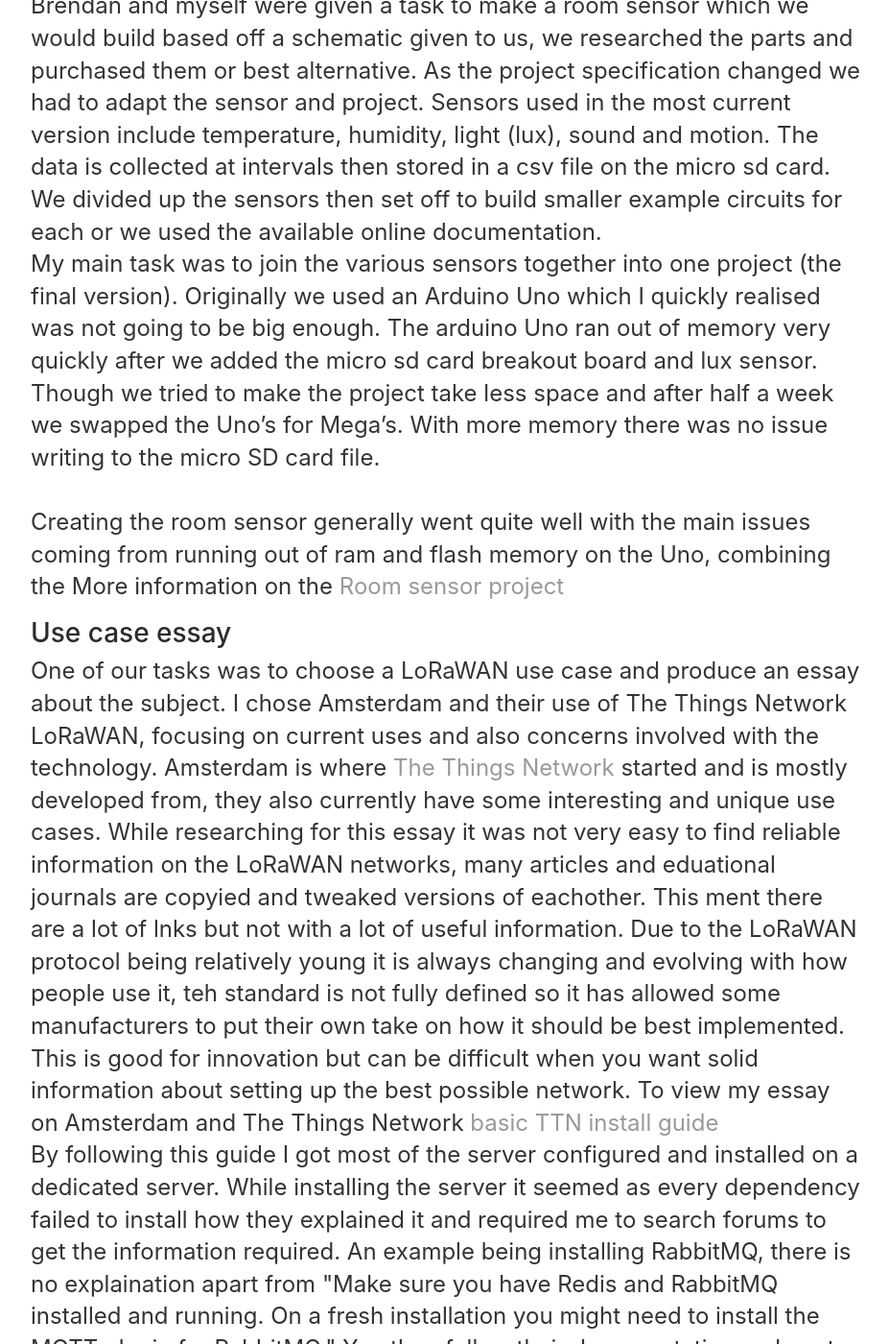
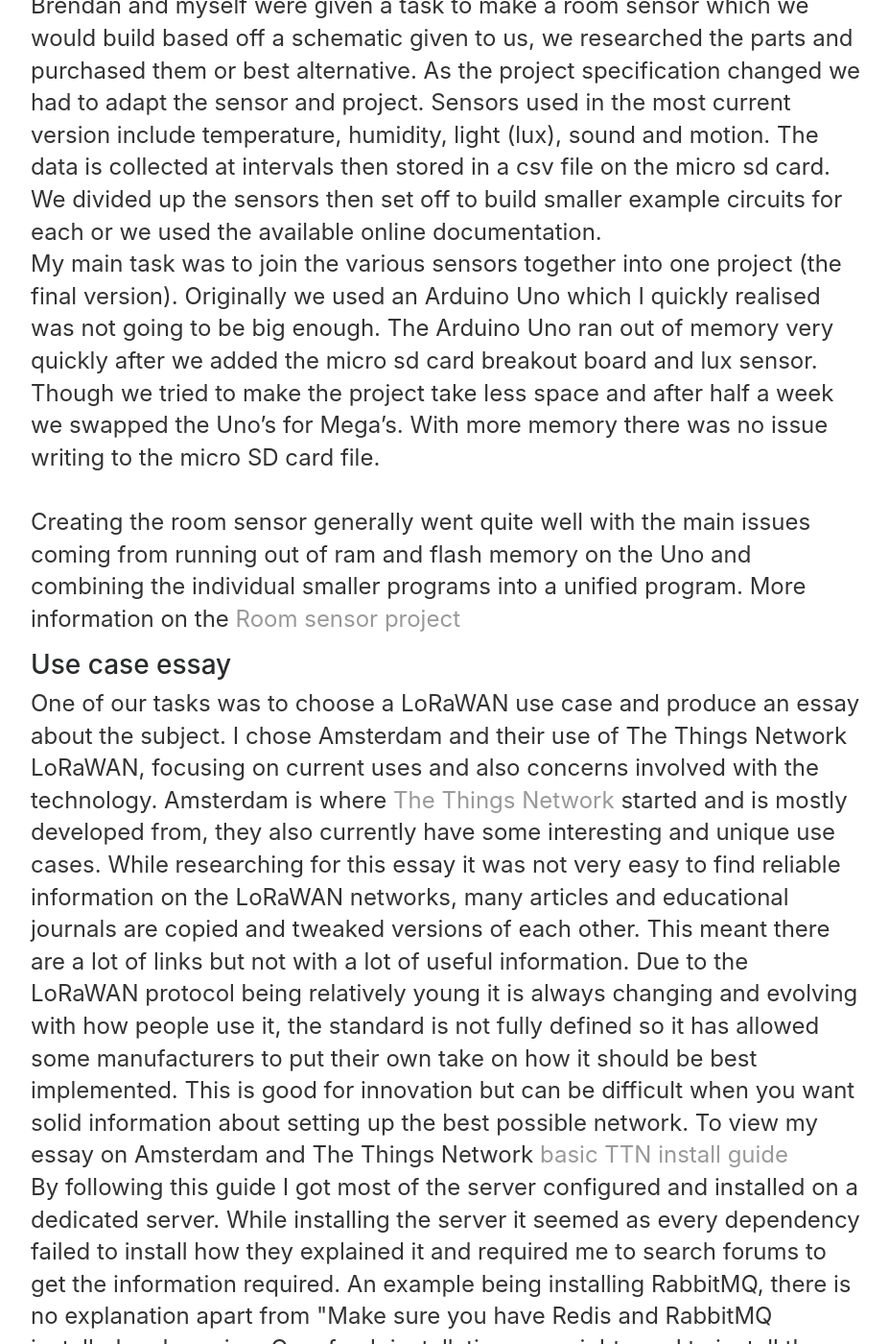
Before and after one commit to CampbellMcDowall/CampbellMcDowall.github.io, a Jekyll site: the page built from projectOne.html, in a window 1280 px wide and 1400 px high, scrolled down 2445 px. Shown: the whole window at 96% size, without its empty margins (175-1102 px from the left). Built offline with Jekyll 4.4.1, drawn with Linux system fonts in a browser that asks for light colours; nearby versions of some CDN libraries; some of the changed text lies outside the part shown.

Commit message:
spell checked

```diff
--- a/projectOne.html
+++ b/projectOne.html
@@ -48,9 +48,9 @@
 				Implementation of the gateways would potentially involve waterproofing, lightning protection, installation of the gateway on top of a building or other high structure.
 				For the installation it was likely that a professional would have to install it and permission would need to be granted.
 				<br><br>
-				The first gateway we purchased from Haxiot and unfortunatly it did not meet our expectations or as expected, code that was provided did not work properly and required the team to look
-				at and reconfigure the code to run.  It was not a good start tothe project and dampened spirits slightly.  Now we have a Multitech Conduit which I think is a good solution by Multitech
-				that will work great for our situation, it wasnt the most expensive option which will allow us to get more gateways
+				The first gateway we purchased from Haxiot and unfortunately it did not meet our expectations or as expected, code that was provided did not work properly and required the team to look
+				at and reconfigure the code to run.  It was not a good start to the project and dampened spirits slightly.  Now we have a Multitech Conduit which I think is a good solution by Multitech
+				that will work great for our situation, it wasn’t the most expensive option which will allow us to get more gateways
 				when required.  The gateway has a setting for New Zealand frequencies, it is more of an industrial solution than the Haxiot gateway and Multitech offer great support.
 			</p>
 			<div class="tasks">
@@ -64,10 +64,10 @@
 					The data is collected at intervals then stored in a csv file on the micro sd card.
 					We divided up the sensors then set off to build smaller example circuits for each or we used the available online documentation.
 					<br>My main task was to join the various sensors together into one project (the final version).  Originally we used an Arduino Uno which I quickly realised was not going to be big enough.
-					The arduino Uno ran out of memory very quickly after we added the micro sd card breakout board and lux sensor.  Though we tried to make the project take less space and after half a week we swapped the Uno’s for Mega’s.
+					The Arduino Uno ran out of memory very quickly after we added the micro sd card breakout board and lux sensor.  Though we tried to make the project take less space and after half a week we swapped the Uno’s for Mega’s.
 					With more memory there was no issue writing to the micro SD card file.<br><br>
-					Creating the room sensor generally went quite well with the main issues coming from running out of ram and flash memory on the Uno,
-					combining the
+					Creating the room sensor generally went quite well with the main issues coming from running out of ram and flash memory on the Uno and
+					combining the individual smaller programs into a unified program.
 					More information on the <a href="https://github.com/OtagoPolytechnic/ThingsNetworkDunedin/tree/gh-pages/development/roomSensor/megaSensor">Room sensor project</a>
 				</p>
 				<h3>Use case essay</h3>
@@ -75,23 +75,22 @@
 					One of our tasks was to choose a LoRaWAN use case and produce an essay about the subject.
 					I chose Amsterdam and their use of The Things Network LoRaWAN, focusing on current uses and also concerns involved with the technology.
 					Amsterdam is where <a href="https://www.thethingsnetwork.org/">The Things Network</a> started and is mostly developed from, they also currently have some interesting and unique use cases.
-					While researching for this essay it was not very easy to find reliable information on the LoRaWAN networks, many articles and eduational journals are copyied and tweaked versions of eachother.
-					This ment there are a lot of lnks but not with a lot of useful information.  Due to the LoRaWAN protocol being relatively young it is always changing and evolving with how people use it, teh standard is
+					While researching for this essay it was not very easy to find reliable information on the LoRaWAN networks, many articles and educational journals are copied and tweaked versions of each other.
+					This meant there are a lot of links but not with a lot of useful information.  Due to the LoRaWAN protocol being relatively young it is always changing and evolving with how people use it, the standard is
 					not fully defined so it has allowed some manufacturers to put their own take on how it should be best implemented.  This is good for innovation but can be difficult when you want solid information about setting up the best possible network.
 					To view my essay on Amsterdam and The Things Network <a href="https://drive.google.com/open?id=0B8TRH0GOFhaDN3RkNW9ibjBBaHM>click here.</a>
 
 				</p>
 				<h3>Things Network Server - Research and Install</h3>
 				<p>
-
 					The process of installing The Things Network server was not easy.  The code was being regularly updated, there where a lot of dependencies required that each have their own
 					install guides,
 					This is the <a href="https://github.com/OtagoPolytechnic/ThingsNetworkDunedin/tree/gh-pages/development/servers/TTNserver/README.md">basic TTN install guide</a>
 					<br>
 					By following this guide I got most of the server configured and installed on a dedicated server.  While installing the server it seemed as every dependency failed to install how they explained it and required me to search
-					forums to get the information required.  An example being installing RabbitMQ, there is no explaination apart from "Make sure you have Redis and RabbitMQ installed and running.  On a fresh installation you might need to install the MQTT plugin for RabbitMQ."
+					forums to get the information required.  An example being installing RabbitMQ, there is no explanation apart from "Make sure you have Redis and RabbitMQ installed and running.  On a fresh installation you might need to install the MQTT plugin for RabbitMQ."
 					You then follow their documentation on how to install it <a href="https://www.rabbitmq.com/install-windows.html">on rabbitmq.com</a><br>
-					The TTN guide hen explains you need to use the <a href="http://www.rabbitmq.com/management.html">management plugin.</a><br><br>
+					The TTN guide then explains you need to use the <a href="http://www.rabbitmq.com/management.html">management plugin.</a><br><br>
 					I found ensuring your development environment was setup correctly was the hardest part of installing the server due to how many different variables you needed to configure correctly with no documentation on what was required.
 
 					<br>It was not the best way to install The Things Network server.  After the first attempt of installing the server didn't completely work we decided to do it as a team,
```
Also changed, not shown: other parts of projectOne.html (+10 -10 lines).
